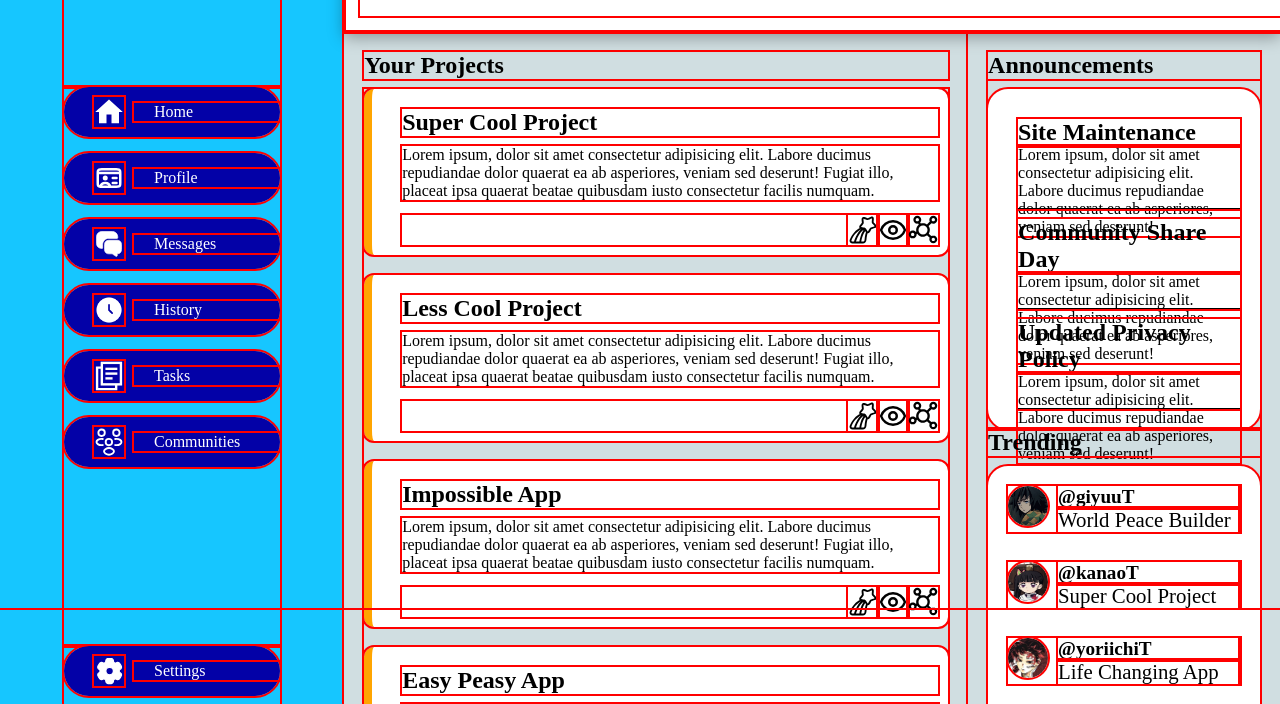
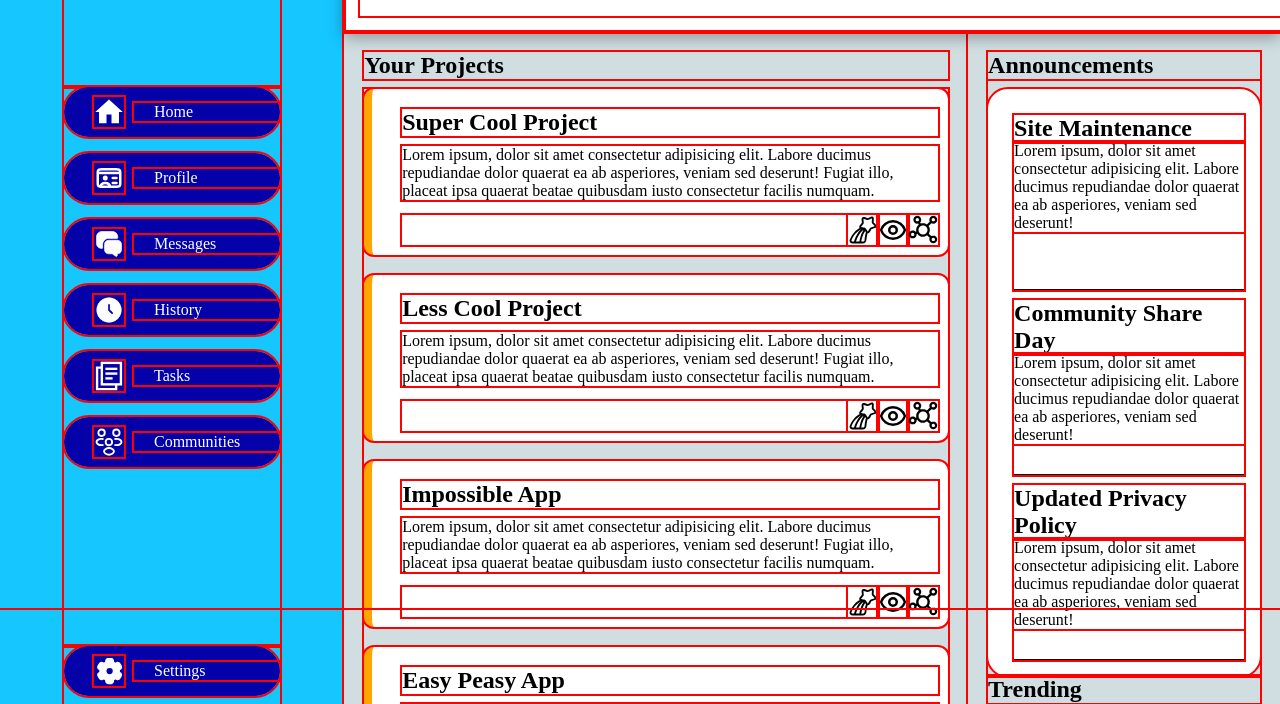
Before and after one commit to NicholasTsou/odin-AdminDashboard, a plain HTML site: page index2.html in a window 1280 px wide. Shown: the part 192-896 px from the top of the page. Drawn offline with Linux system fonts and the light colour scheme.

Commit message:
Finished

```diff
--- a/css/style2.css
+++ b/css/style2.css
@@ -212,8 +212,8 @@ header{
 .main-right-top .announcements{
     display: grid;
     grid-template-columns: auto;
-    grid-template-rows: repeat(3, 100px);
-    padding: 20px;
+    grid-template-rows: repeat(3, 1fr);
+    padding: 1rem;
     background-color: white;
     border-radius: 20px;
 
@@ -226,7 +226,7 @@ header{
     gap: 30px;
     background-color: white;
     border-radius: 20px;
-    padding: 20px;
+    padding: 1rem;
 }
 
 .main-right-bottom .people .user{
```
